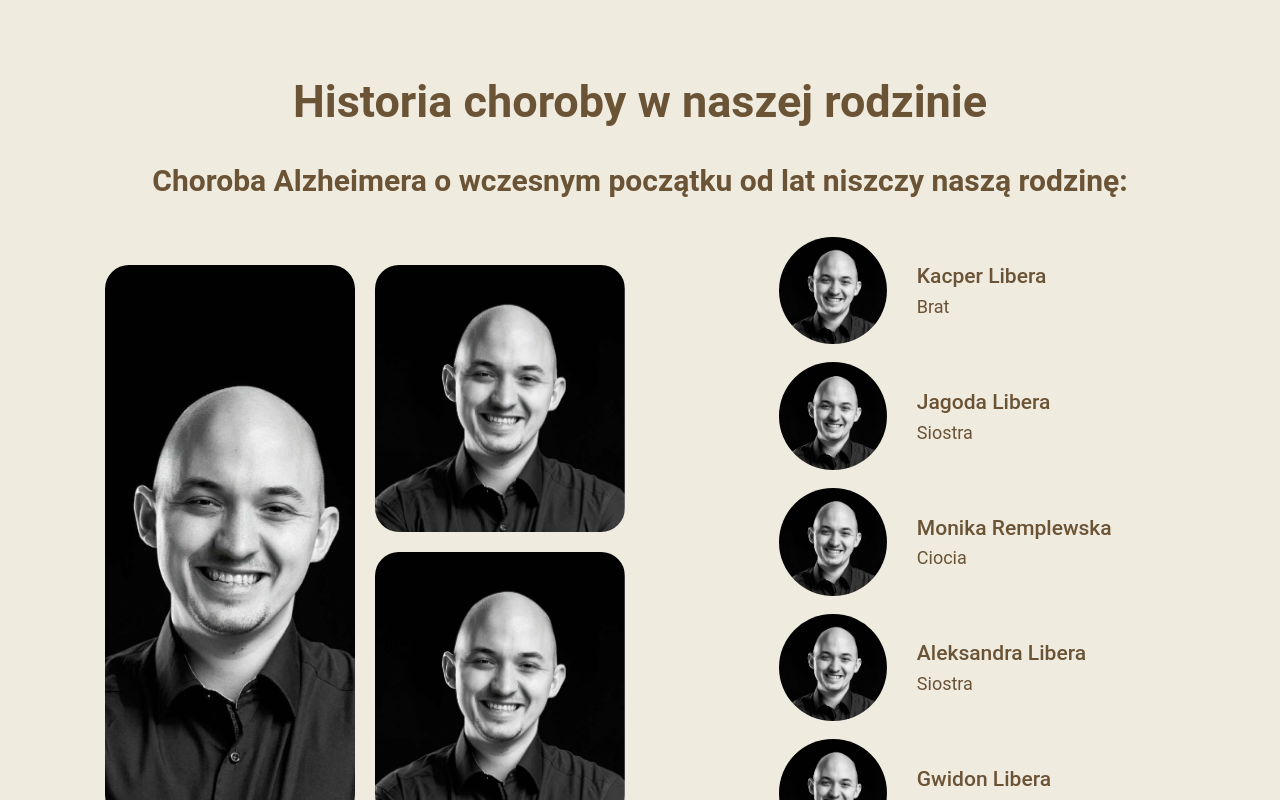
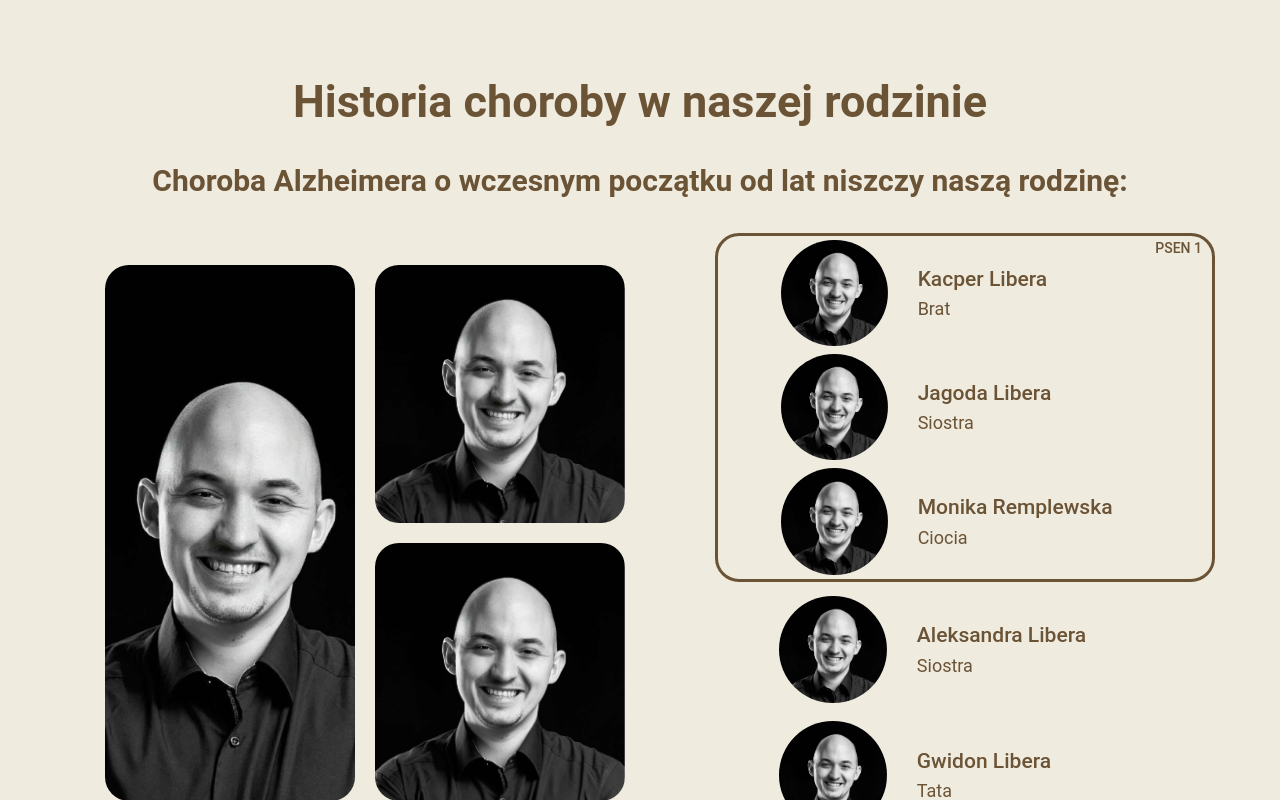
Before and after one commit to PatrykJarzynka/Memory, a Vue app: page / in a window 1280 px wide. Shown: the part 651-1451 px from the top of the page. Built offline with nearby package versions, Linux system fonts and the light colour scheme; a small style sheet from the web is missing; a web font is replaced by a local one.

Commit message:
Added border and PSEN indicator inside the border in order to distinguish people affected by the gene

```diff
--- a/src/pages/index.vue
+++ b/src/pages/index.vue
@@ -30,8 +30,44 @@
             md="5"
           >
             <v-list class="family-members-list">
+              <div class="psen-members">
+                <span class="indicator">PSEN 1</span>
+
+                <v-list-item
+                  v-for="member in familyMembers.slice(0,3)"
+                  :key="member.name"
+                >
+                  <v-row
+                    no-gutters
+                    class="family-members-list-row justify-center"
+                  >
+                    <v-col
+                      cols="4"
+                      sm="3"
+                      class="image-column"
+                    >
+                      <v-img
+                        cover
+                        aspect-ratio="1"
+                        src="/images/kacper2.JPG"
+                        class="family-member-image"
+                      />
+                    </v-col>
+
+                    <v-col
+                      cols="3"
+                      md="6"
+                      class="family-member-text-container"
+                    >
+                      <p class="family-member-name">{{ member.name }}</p>
+                      <p class=" family-member-description">{{ member.description }}</p>
+                    </v-col>
+                  </v-row>
+                </v-list-item>
+              </div>
+
               <v-list-item
-                v-for="member in familyMembers"
+                v-for="member in familyMembers.slice(3,5)"
                 :key="member.name"
               >
                 <v-row
@@ -303,6 +339,33 @@
   display: flex;
 }
 
+.psen-members {
+  border: 3px solid rgb(var(--v-theme-primary));
+  border-radius: 24px;
+  position: relative;
+}
+
+.indicator {
+  position: absolute;
+  right: 10px;
+  top: 5px;
+  font-weight: 500;
+  font-size: 15px;
+  color: rgb(var(--v-theme-primary));
+
+  @media only screen and (width >= 600px) {
+    font-size: 18px;
+    right: 15px;
+    top: 10px;
+  }
+
+  @media only screen and (width >= 960px) {
+    font-size: 14px;
+    right: 10px;
+    top: 2px;
+  }
+}
+
 .family-members-list-row {
   column-gap: 30px;
 }
@@ -329,6 +392,10 @@
   font-size: 18px;
 
   @media only screen and (width >= 600px) {
+    font-size: 19px;
+  }
+
+  @media only screen and (width >= 1280px) {
     font-size: 21px;
   }
 }
```
